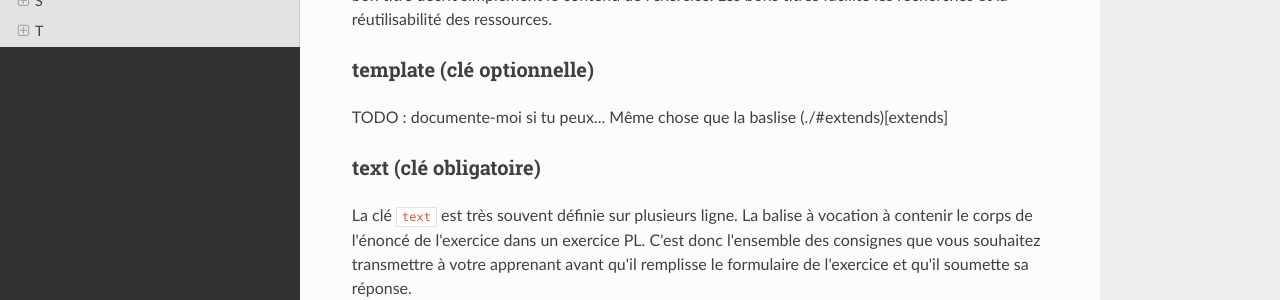
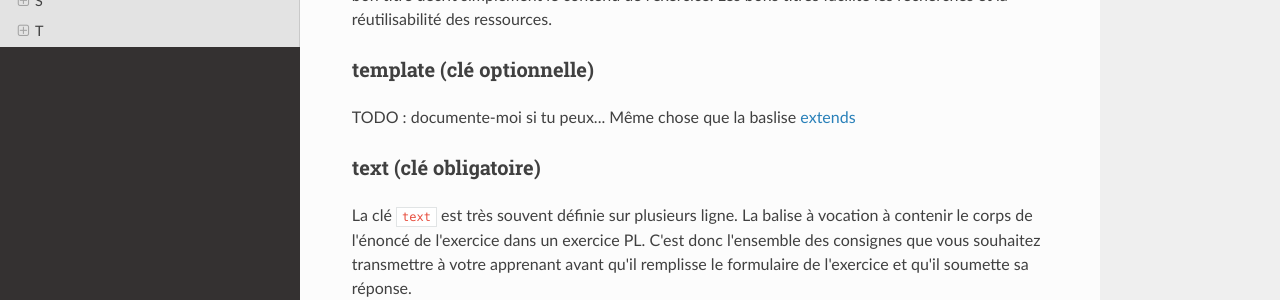
Before and after one commit to ddoyen/premierlangage-doc, an MkDocs documentation site: the page built from docs/lexique.md, in a window 1280 px wide and 900 px high, scrolled down 2085 px. Shown: the part 446-746 px from the top of the window. Built offline with MkDocs 1.6.1, drawn with Linux system fonts in a browser that asks for light colours; nearby versions of some CDN libraries.

Commit message:
Update lexique.md

```diff
--- a/docs/lexique.md
+++ b/docs/lexique.md
@@ -120,7 +120,7 @@ réutilisabilité des ressources.
 ### template (clé optionnelle)
 
 TODO : documente-moi si tu peux...
-Même chose que la baslise (./#extends)[extends]
+Même chose que la baslise [extends](./#extends)
 
 
 ### text (clé obligatoire)
```
